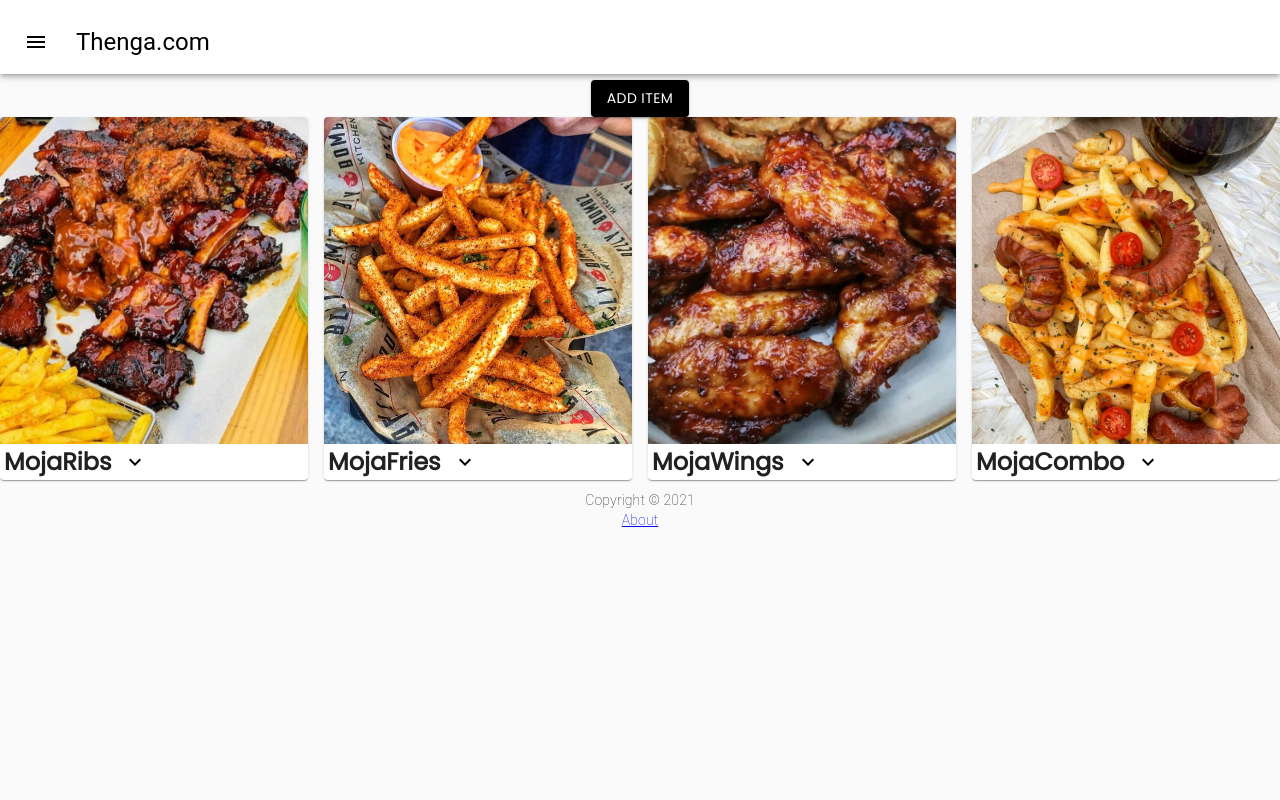
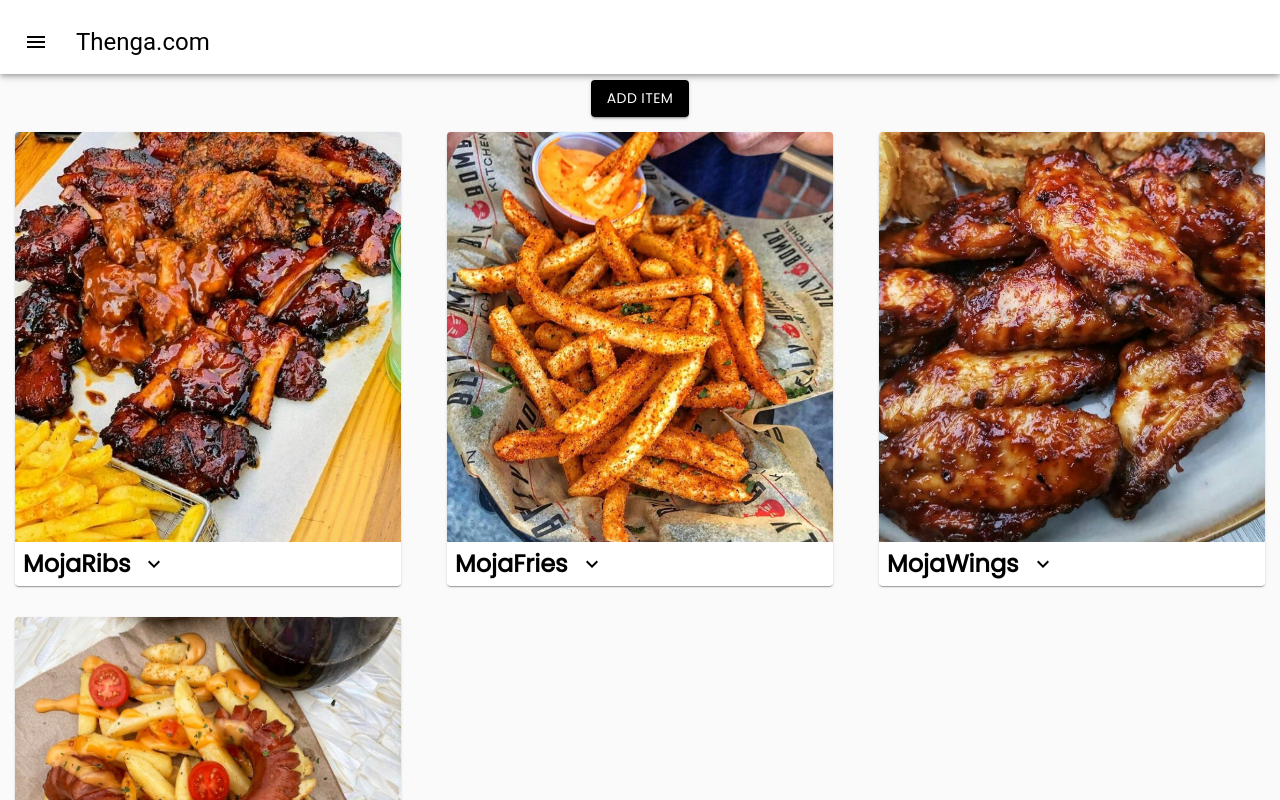
Before and after one commit to Sandilem7789/100daysofcode, a React (Create React App) app in the folder ReactPractise/my-app/: page / in a window 1280 px wide. Shown: the top 800 px of the page. Built offline with nearby package versions, Linux system fonts and the light colour scheme; data requests are answered from the project's data file.

Commit message:
basic design done

```diff
--- a/ReactPractise/my-app/src/components/CardTask.js
+++ b/ReactPractise/my-app/src/components/CardTask.js
@@ -27,7 +27,11 @@ const useStyles = makeStyles((theme) => ({
   root: {
     maxWidth: "auto",
     background: "white",
-    color: "secondary",
+    color: "#000",
+    marginRight: "15px",
+    marginLeft: "15px",
+    marginTop: "15px",
+
   },
   media: {
     paddingTop: "106.25%", // 16:9 that was "56.25%"
@@ -35,7 +39,7 @@ const useStyles = makeStyles((theme) => ({
   },
   expand: {
     transform: "rotate(0deg)",
-    marginLeft: "auto",
+    marginRight: "auto",
     color: "black",
     transition: theme.transitions.create("transform", {
       duration: theme.transitions.duration.shortest,
@@ -71,7 +75,6 @@ const CardTask = ({ task, onDelete, onToggle }) => {
         width='20%'
         title={task.text}
       />
-      <Grid container spacing={2}>
         <CardContent
           style={{
             display: "flex",
@@ -79,17 +82,21 @@ const CardTask = ({ task, onDelete, onToggle }) => {
             alignContent: "center",
           }}
         >
+          <Grid container spacing={1}>
           <CardActions
             disableSpacing
             style={{
               padding: "2px",
             }}
           >
+            <Grid item xs={12}>
               <Typography variant='h5' color='white' component='p'>
                 <span className='card-labels' style={{ fontWeight: "bold" }}>
                   {task.text}
                 </span>
               </Typography>
+            </Grid>
+            <Grid item xs={4}>
               <IconButton
                 className={clsx(classes.expand, {
                   [classes.expandOpen]: expanded,
@@ -102,9 +109,10 @@ const CardTask = ({ task, onDelete, onToggle }) => {
                 >
                 <ExpandMoreIcon />
               </IconButton>
+            </Grid>
           </CardActions>
+        </Grid>
         </CardContent>
-      </Grid>
       <Collapse in={expanded} timeout='auto' unmountOnExit>
         <CardContent>
           <Typography variant='body1' color='white' component='p'>
@@ -130,7 +138,7 @@ const CardTask = ({ task, onDelete, onToggle }) => {
                 type='button'
                 variant='contained'
                 color='primary'
-                style={{ margin: "0px" }}
+                style={{ margin: "0px", justifySelf: "center" }}
               >
                 Update
                 <UpdateSharp />
--- a/ReactPractise/my-app/src/components/Tasks.js
+++ b/ReactPractise/my-app/src/components/Tasks.js
@@ -19,7 +19,7 @@ const Tasks = ({ tasks, onDelete, onToggle }) => {
             </Grid>*/}
          <Grid container spacing={2}>
             {tasks.map((task) => (
-            <Grid item xs={12} sm={4} md={3} key={task.id}>
+            <Grid item xs={12} sm={4} md={4} key={task.id}>
                <CardTask
                   key={task.id}
                   task={task}
```
Lines whose indentation alone changed are shown as unchanged.
